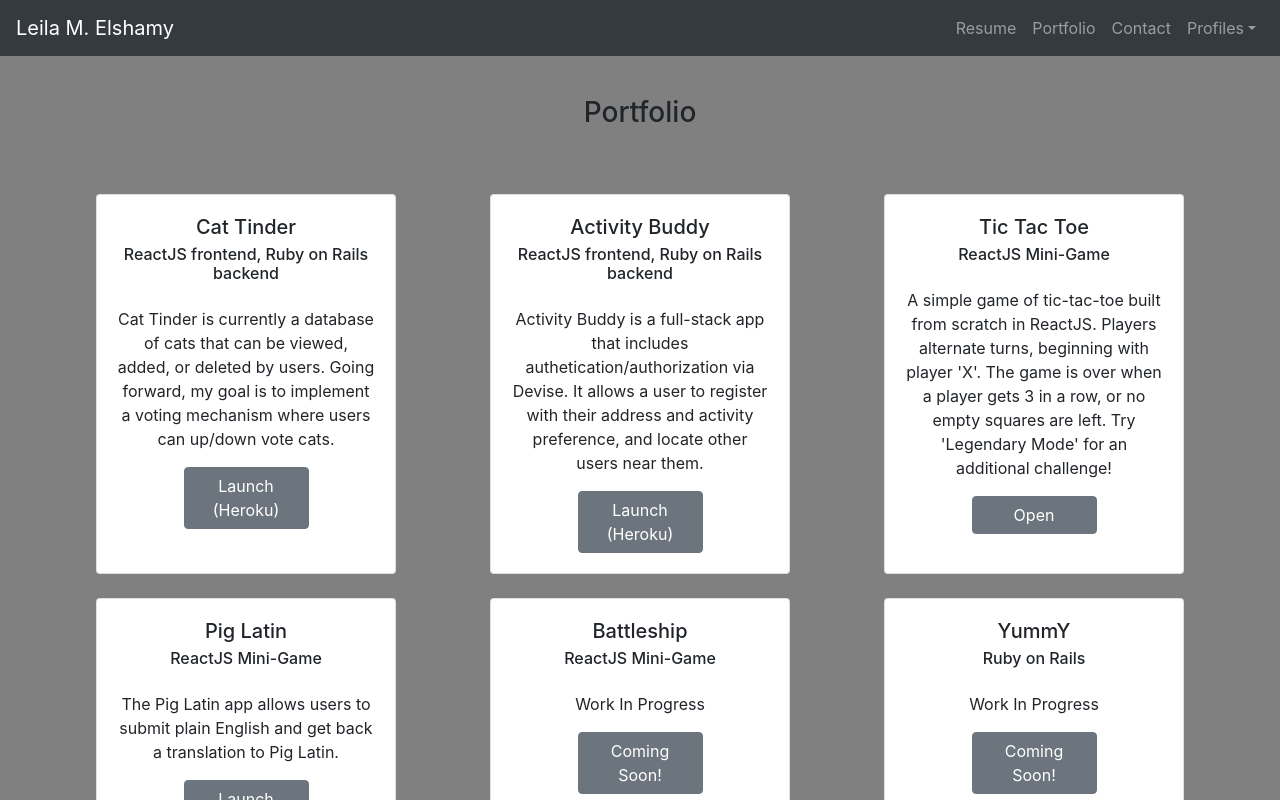
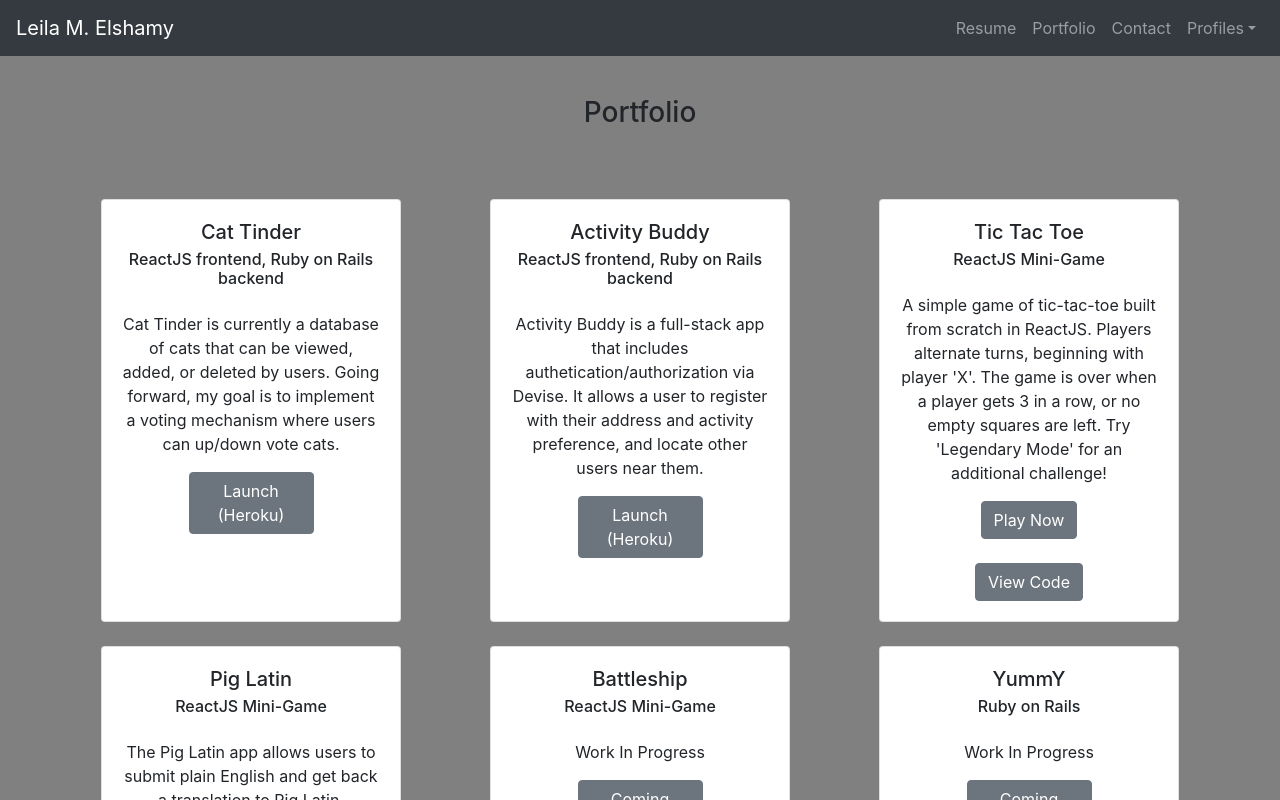
Before and after one commit to elemee3/portfolio-site, a React (Create React App) app: page /portfolio in a window 1280 px wide. Shown: the top 800 px of the page. Built offline with nearby package versions, Linux system fonts and the light colour scheme; no server answers.

Commit message:
minor fixes

```diff
--- a/src/App.css
+++ b/src/App.css
@@ -9,30 +9,23 @@ main {
 }
 
 .portfolio-button {
-  width: 125px;
+  max-width: 125px;
   margin: 0 auto;
 }
 
-.portfolio-tab {
+.portfolio {
   display: flex;
   flex-wrap: wrap;
   width: 85vw;
+  max-width: 1200px;
   margin: 5vh auto;
+  padding: 5px;
   justify-content: space-between;
 }
 
 .jumbotron {
   margin: 5vh auto;
   max-width: 75vw;
-}
-
-.Modal {
-  position: absolute;
-  top: 40px;
-  left: 40px;
-  right: 40px;
-  bottom: 40px;
-  background-color: yellow;
 }
 
 .container {
--- a/src/pages/Portfolio.js
+++ b/src/pages/Portfolio.js
@@ -32,7 +32,7 @@ class Portfolio extends Component {
     return (
       <div className="page">
         <h3>Portfolio</h3>
-        <div className="portfolio-tab">
+        <div className="portfolio">
 
             <Card body className="single-card">
               <CardTitle>Cat Tinder</CardTitle>
@@ -55,7 +55,9 @@ class Portfolio extends Component {
               <CardSubtitle>ReactJS Mini-Game</CardSubtitle>
               <br/>
               <CardText>A simple game of tic-tac-toe built from scratch in ReactJS. Players alternate turns, beginning with player 'X'. The game is over when a player gets 3 in a row, or no empty squares are left. Try 'Legendary Mode' for an additional challenge!</CardText>
-              <Button className="portfolio-button" onClick={this.onOpenModal}>Open</Button>
+              <Button className="portfolio-button" onClick={this.onOpenModal}>Play Now</Button>
+              <br/>
+              <Button className="portfolio-button" href="https://github.com/elemee3/portfolio-site/blob/master/src/games/tic-tac-toe/TicTacToe.js">View Code</Button>
               <ReactModal
                 style={modalStyle}
                 open={this.state.modalIsOpen}
```
